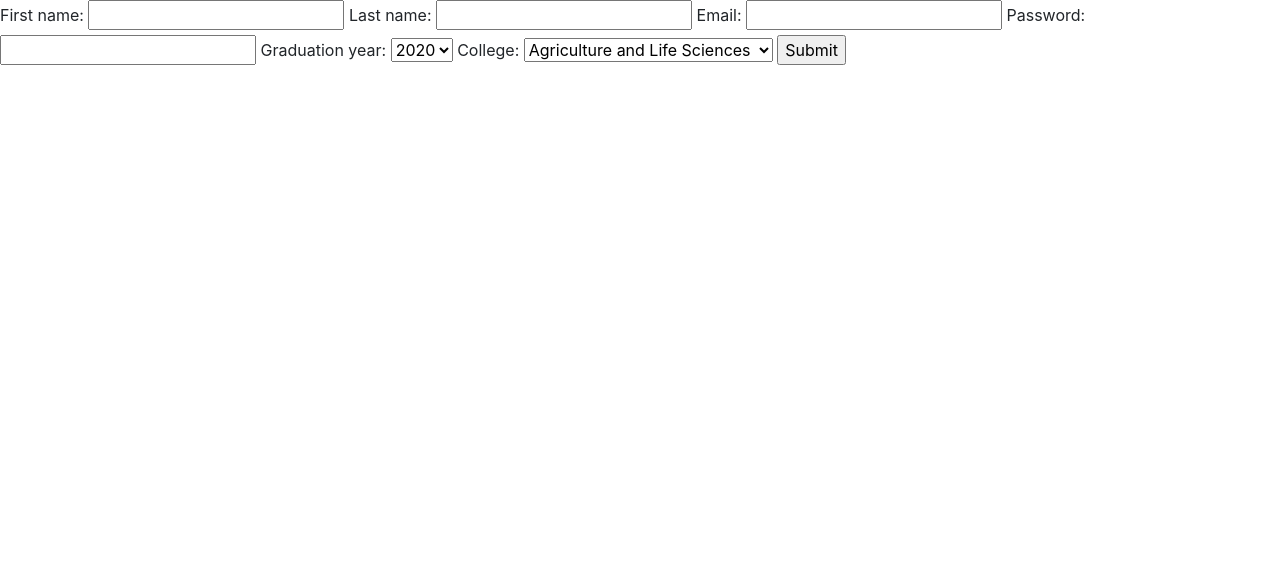
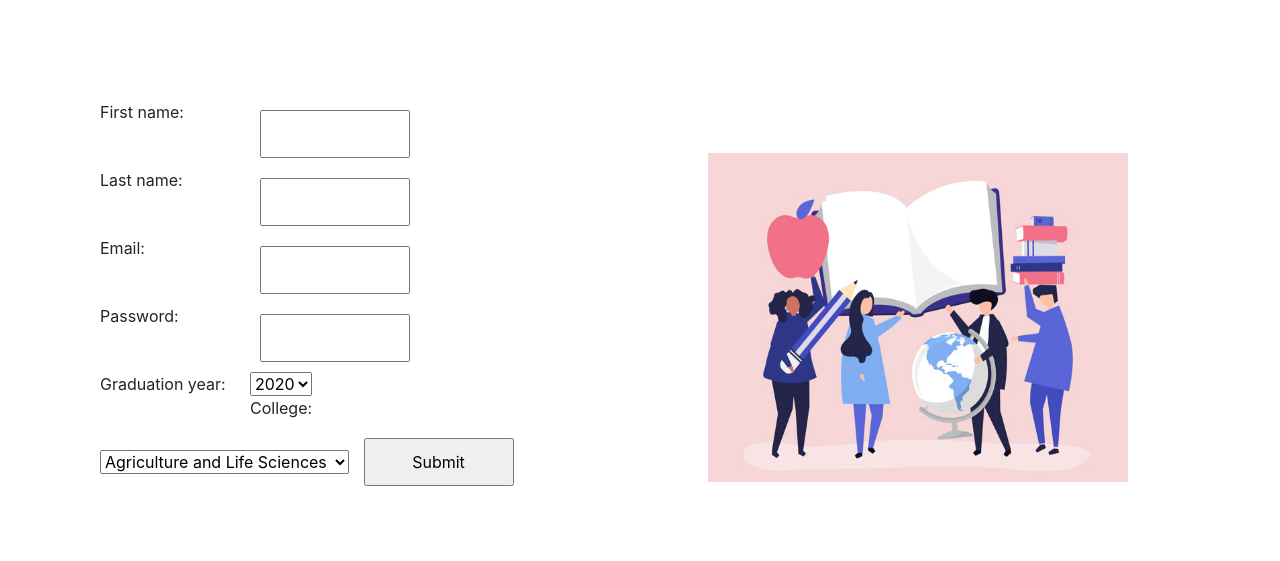
Before and after one commit to altheabata/hackourcampus2020, a Flask app: page /signup in a window 1280 px wide. Shown: the part 76-637 px from the top of the page. Run offline with Flask 2, Linux system fonts and the light colour scheme; some libraries are stand-ins or nearby versions.

Commit message:
more styling, in the works, will replace login with bootstrap card instead of making columns myself

```diff
--- a/static/css/style.css
+++ b/static/css/style.css
@@ -136,3 +136,44 @@ button a:hover {
     width: 80%!important;
     margin: 10%;
 }
+
+/* SIGN UP & LOGIN PAGES */
+
+.twocolumns{
+    margin: 50px;
+    padding: 50px;
+    border: black;
+}
+
+.formcolumn{
+    display: flex;
+    flex-direction: column;
+}
+
+.formlabel{
+    float: left;
+    width: 150px;
+}
+
+.formgroup input{
+    width: 150px;
+    padding: 10px;
+    margin: 10px;
+}
+
+/* SUBJECTS AND CLASSES STYLING */
+
+.card {
+    margin-top: 30px;
+}
+
+.card a {
+    color: black;
+    transition: box-shadow 0.5s;
+}
+
+.card a:hover {
+    text-decoration: none;
+    color: black;
+    box-shadow: 4px 4px 20px #00000033;
+}
--- a/templates/signup.html
+++ b/templates/signup.html
@@ -1,20 +1,30 @@
 {% extends "base-logged-out.html" %}
 
 {% block content %}
+
+    <!-- sign-up two columns -->
+    <div class="twocolumns">
+        <div class="row">
+            <div class="col formcolumn">
                 <form action="/post-signup" method="post">
-        <label for="first_name">First name:</label>
+                    <div class="formgroup">
+                        <label class="formlabel" for="first_name">First name:</label>
                         <input name="first_name">
-
-        <label for="last_name">Last name:</label>
+                    </div>
+                    <div class="formgroup">
+                        <label class="formlabel" for="last_name">Last name:</label>
                         <input name="last_name">
-
-        <label for="email">Email:</label>
+                    </div>
+                    <div class="formgroup">
+                        <label class="formlabel" for="email">Email:</label>
                         <input name="email" type="email">
-
-        <label for="password">Password:</label>
+                    </div>
+                    <div class="formgroup">
+                        <label class="formlabel" for="password">Password:</label>
                         <input name="password" type="password">
-
-        <label for="grad_year">Graduation year:</label>
+                    </div>
+                    <div class="formgroup">
+                        <label class="formlabel" for="grad_year">Graduation year:</label>
                         <select name="grad_year">
                             <option value="2020">2020</option>
                             <option value="2021">2021</option>
@@ -22,8 +32,9 @@
                             <option value="2023">2023</option>
                             <option value="2024">2024</option>
                         </select>
-
-        <label for="college">College:</label>
+                    </div>
+                    <div class="formgroup">
+                        <label class="formlabel" for="college">College:</label>
                         <select name="college">
                             <option value="cals">Agriculture and Life Sciences</option>
                             <option value="aap">Architecture, Art and Planning</option>
@@ -35,5 +46,12 @@
                             <option value="ilr">Industrial and Labor Relations</option>
                         </select>
                         <input type="submit" value="Submit">
+                    </div>
                 </form>
+            </div>
+            <div class="col">
+                <img src="../static/images/people_education.jpg" alt="people with books" class="homeimage">
+            </div>
+        </div>
+    </div>
 {% endblock %}
```
Lines whose indentation alone changed are shown as unchanged.
